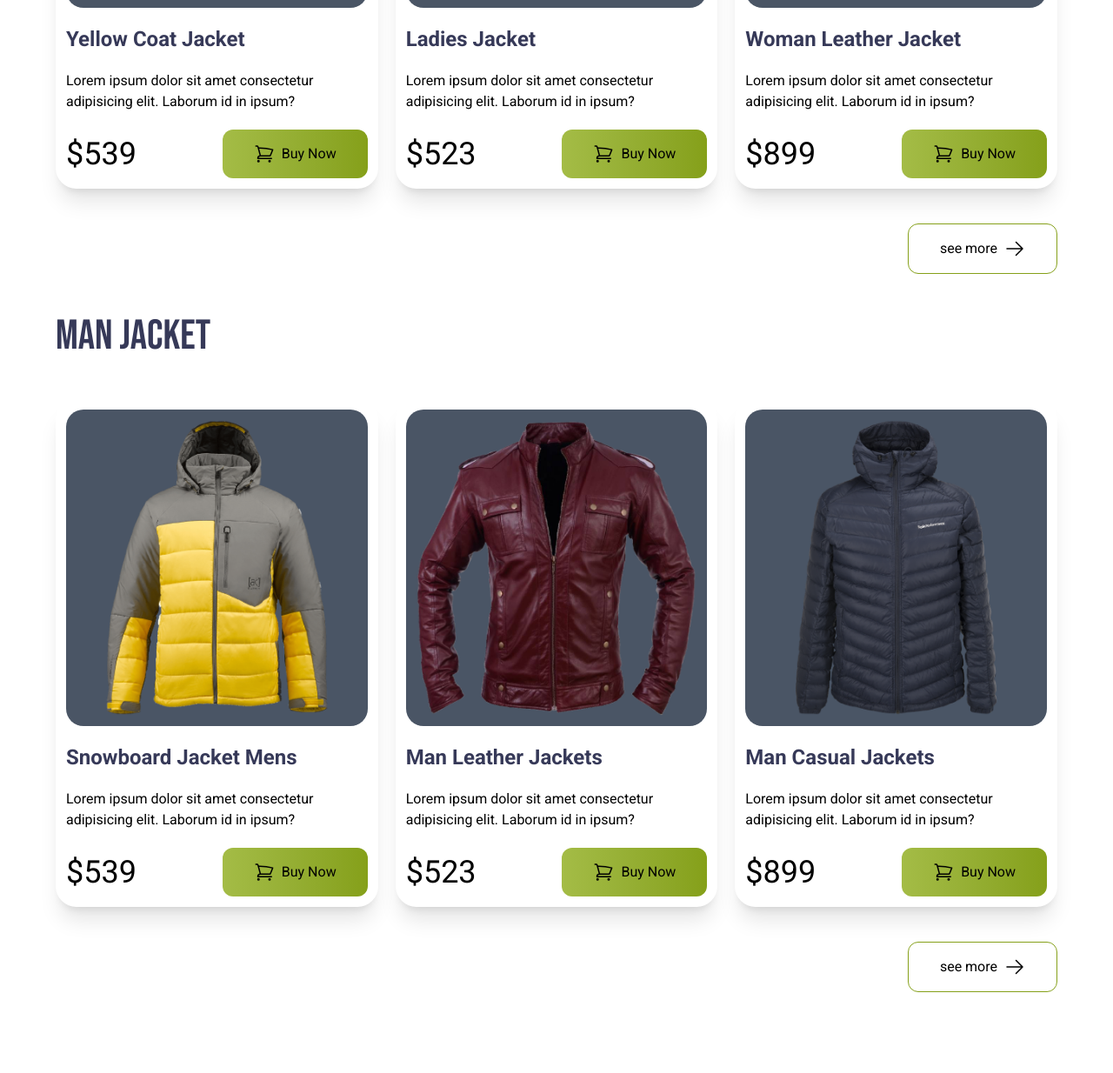
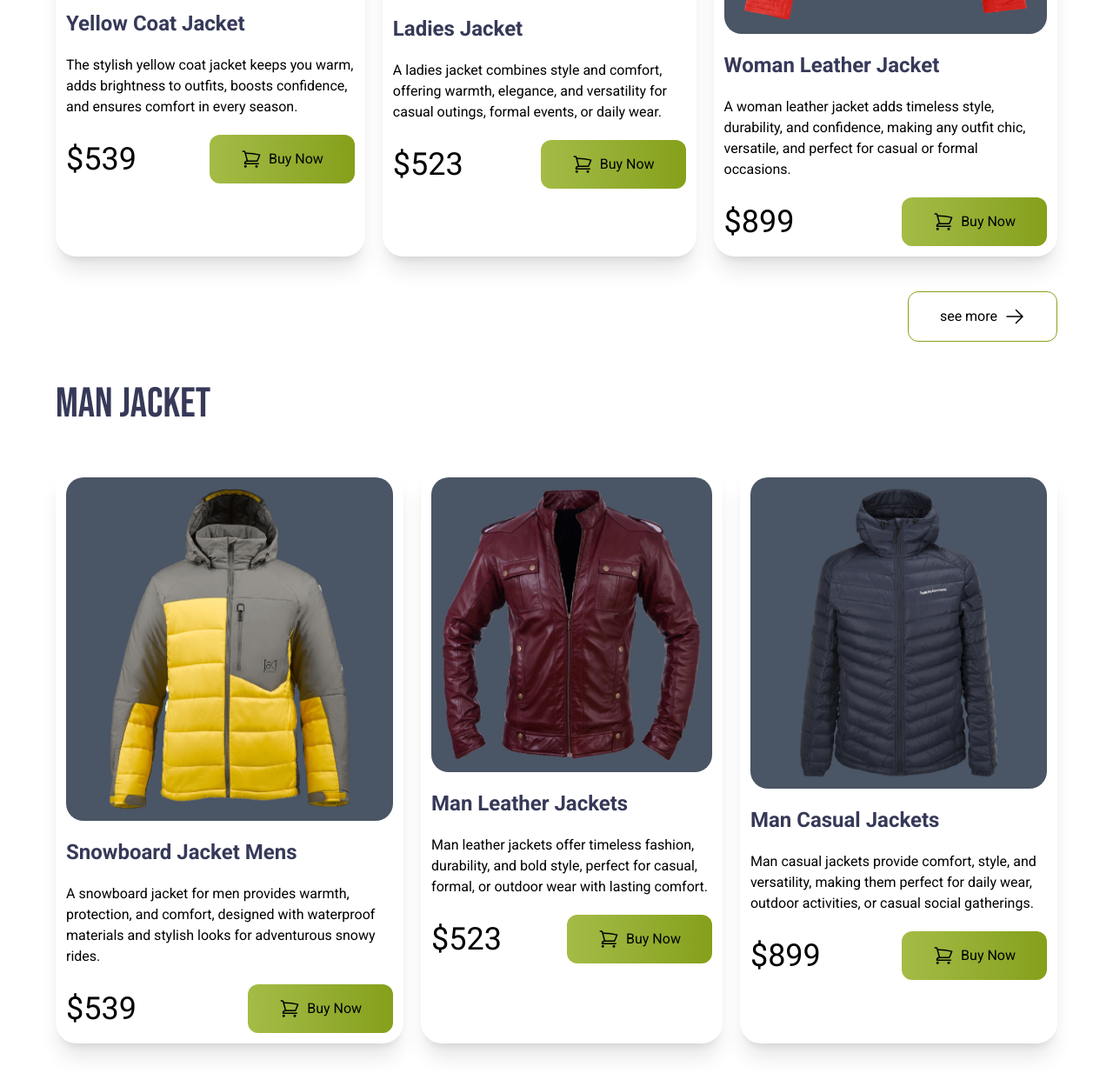
Before and after one commit to Md-Dalim-Hossain/Penguin-Fashion, a plain HTML site: page index.html in a window 1280 px wide. Shown: the part 1366-2600 px from the top of the page at 87% size. Drawn offline with nearby package versions, Linux system fonts and the light colour scheme.

Commit message:
update product

```diff
--- a/index.html
+++ b/index.html
@@ -77,8 +77,8 @@
                     </div>
                     <div class="space-y-5">
                         <h1 class="text-2xl text-color font-bold">Yellow Coat Jacket </h1>
-                        <p class="text-base leading-6">Lorem ipsum dolor sit amet consectetur adipisicing elit. Laborum
-                            id in ipsum?</p>
+                        <p class="text-base leading-6">The stylish yellow coat jacket keeps you warm, adds brightness to
+                            outfits, boosts confidence, and ensures comfort in every season.</p>
                     </div>
                     <div class="flex justify-between items-center">
                         <h1 class="text-4xl">$539</h1>
@@ -98,8 +98,8 @@
                     </div>
                     <div class="space-y-5">
                         <h1 class="text-2xl text-color font-bold">Ladies Jacket </h1>
-                        <p class="text-base leading-6">Lorem ipsum dolor sit amet consectetur adipisicing elit. Laborum
-                            id in ipsum?</p>
+                        <p class="text-base leading-6">A ladies jacket combines style and comfort, offering warmth,
+                            elegance, and versatility for casual outings, formal events, or daily wear.</p>
                     </div>
                     <div class="flex justify-between items-center">
                         <h1 class="text-4xl">$523</h1>
@@ -119,8 +119,9 @@
                     </div>
                     <div class="space-y-5">
                         <h1 class="text-2xl text-color font-bold">Woman Leather Jacket </h1>
-                        <p class="text-base leading-6">Lorem ipsum dolor sit amet consectetur adipisicing elit. Laborum
-                            id in ipsum?</p>
+                        <p class="text-base leading-6">A woman leather jacket adds timeless style, durability, and
+                            confidence, making any outfit chic, versatile, and perfect for casual or formal occasions.
+                        </p>
                     </div>
                     <div class="flex justify-between items-center">
                         <h1 class="text-4xl">$899</h1>
@@ -156,8 +157,7 @@
                     </div>
                     <div class="space-y-5">
                         <h1 class="text-2xl text-color font-bold">Snowboard Jacket Mens</h1>
-                        <p class="text-base leading-6">Lorem ipsum dolor sit amet consectetur adipisicing elit. Laborum
-                            id in ipsum?</p>
+                        <p class="text-base leading-6">A snowboard jacket for men provides warmth, protection, and comfort, designed with waterproof materials and stylish looks for adventurous snowy rides.</p>
                     </div>
                     <div class="flex justify-between items-center">
                         <h1 class="text-4xl">$539</h1>
@@ -177,8 +177,7 @@
                     </div>
                     <div class="space-y-5">
                         <h1 class="text-2xl text-color font-bold">Man Leather Jackets</h1>
-                        <p class="text-base leading-6">Lorem ipsum dolor sit amet consectetur adipisicing elit. Laborum
-                            id in ipsum?</p>
+                        <p class="text-base leading-6">Man leather jackets offer timeless fashion, durability, and bold style, perfect for casual, formal, or outdoor wear with lasting comfort.</p>
                     </div>
                     <div class="flex justify-between items-center">
                         <h1 class="text-4xl">$523</h1>
@@ -198,8 +197,7 @@
                     </div>
                     <div class="space-y-5">
                         <h1 class="text-2xl text-color font-bold">Man Casual Jackets</h1>
-                        <p class="text-base leading-6">Lorem ipsum dolor sit amet consectetur adipisicing elit. Laborum
-                            id in ipsum?</p>
+                        <p class="text-base leading-6">Man casual jackets provide comfort, style, and versatility, making them perfect for daily wear, outdoor activities, or casual social gatherings.</p>
                     </div>
                     <div class="flex justify-between items-center">
                         <h1 class="text-4xl">$899</h1>
```
